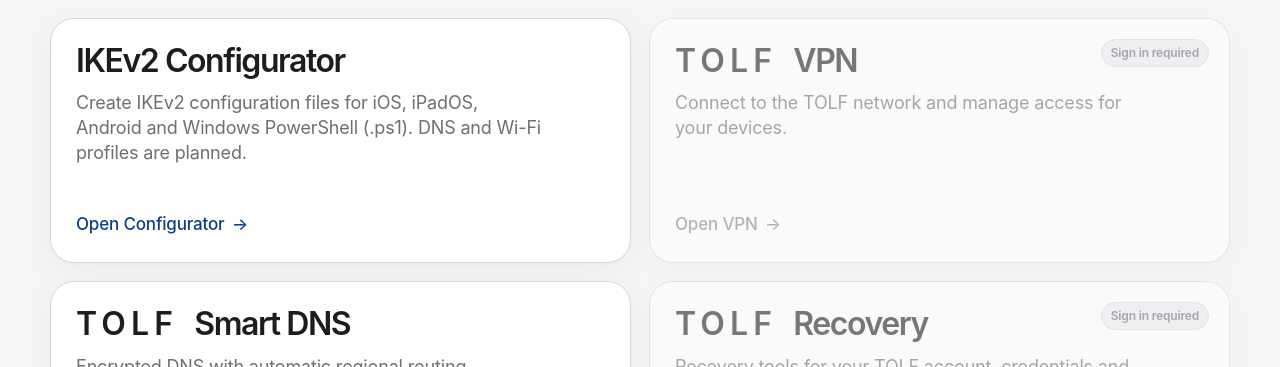
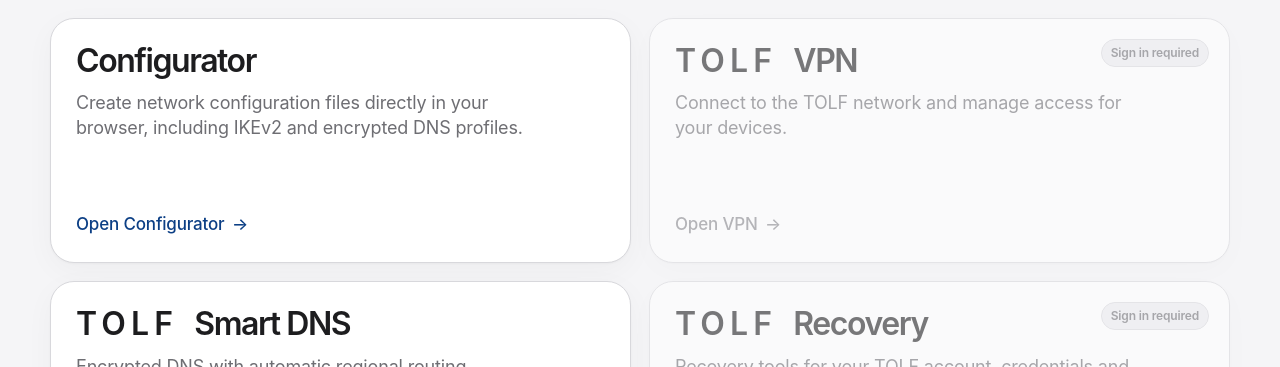
Before and after one commit to sia-tolf/tolf-is, a plain HTML site: page index.html in a window 1280 px wide. Shown: the part 733-1100 px from the top of the page. Drawn offline with Linux system fonts and the light colour scheme; no server answers.

Commit message:
Present Configurator as VPN and DNS tool (#2)

```diff
--- a/index.html
+++ b/index.html
@@ -203,7 +203,7 @@
 </div>
 <div class="product-grid">
 <article class="card"><h3>TOLF VPN</h3><p data-en="Connect to the TOLF network and manage access for your devices." data-lv="Pievienojieties TOLF tīklam un pārvaldiet piekļuvi savām ierīcēm." data-ru="Подключитесь к сети TOLF и управляйте доступом для своих устройств.">Connect to the TOLF network and manage access for your devices.</p><a class="card-link" data-en="Open VPN &lt;span class='arrow'&gt;→&lt;/span&gt;" data-lv="Atvērt VPN &lt;span class='arrow'&gt;→&lt;/span&gt;" data-route="vpn" data-ru="Открыть VPN &lt;span class='arrow'&gt;→&lt;/span&gt;" href="https://vpn.tolf.is/">Open VPN <span class="arrow">→</span></a></article>
-<article class="card"><h3 data-en="IKEv2 Configurator" data-lv="IKEv2 Configurator" data-ru="IKEv2 Configurator">IKEv2 Configurator</h3><p data-en="Create IKEv2 configuration files for iOS, iPadOS, Android and Windows PowerShell (.ps1). DNS and Wi-Fi profiles are planned." data-lv="Izveidojiet IKEv2 konfigurācijas failus iOS, iPadOS, Android un Windows PowerShell (.ps1). DNS un Wi-Fi profili ir plānoti." data-ru="Создавайте IKEv2-конфигурации для iOS, iPadOS, Android и Windows PowerShell (.ps1). Профили DNS и Wi-Fi планируются.">Create IKEv2 configuration files for iOS, iPadOS, Android and Windows PowerShell (.ps1). DNS and Wi-Fi profiles are planned.</p><a class="card-link" data-en="Open Configurator &lt;span class='arrow'&gt;→&lt;/span&gt;" data-lv="Atvērt konfiguratoru &lt;span class='arrow'&gt;→&lt;/span&gt;" data-route="configurator" data-ru="Открыть конфигуратор &lt;span class='arrow'&gt;→&lt;/span&gt;" href="https://config.tolf.is/">Open Configurator <span class="arrow">→</span></a></article>
+<article class="card"><h3 data-en="Configurator" data-lv="Configurator" data-ru="Configurator">Configurator</h3><p data-en="Create network configuration files directly in your browser, including IKEv2 and encrypted DNS profiles." data-lv="Izveidojiet tīkla konfigurācijas failus tieši pārlūkā, tostarp IKEv2 un šifrēta DNS profilus." data-ru="Создавайте сетевые конфигурации прямо в браузере, включая профили IKEv2 и зашифрованного DNS.">Create network configuration files directly in your browser, including IKEv2 and encrypted DNS profiles.</p><a class="card-link" data-en="Open Configurator &lt;span class='arrow'&gt;→&lt;/span&gt;" data-lv="Atvērt konfiguratoru &lt;span class='arrow'&gt;→&lt;/span&gt;" data-route="configurator" data-ru="Открыть конфигуратор &lt;span class='arrow'&gt;→&lt;/span&gt;" href="https://config.tolf.is/">Open Configurator <span class="arrow">→</span></a></article>
 <article class="card smart-dns-card" data-smart-dns-card><h3>TOLF Smart DNS</h3><p data-en="Encrypted DNS with automatic regional routing, personal devices and TOLF-managed settings." data-lv="Šifrēts DNS ar automātisku reģionālo maršrutēšanu, personīgajām ierīcēm un TOLF pārvaldītiem iestatījumiem." data-ru="Зашифрованный DNS с автоматической региональной маршрутизацией, персональными устройствами и настройками TOLF.">Encrypted DNS with automatic regional routing, personal devices and TOLF-managed settings.</p><span class="smart-dns-requirement" data-en="TOLF account required" data-lv="Nepieciešams TOLF konts" data-ru="Требуется аккаунт TOLF">TOLF account required</span><a class="card-link smart-dns-link" data-smart-dns-link data-en="Open Smart DNS &lt;span class='arrow'&gt;→&lt;/span&gt;" data-lv="Atvērt Smart DNS &lt;span class='arrow'&gt;→&lt;/span&gt;" data-ru="Открыть Smart DNS &lt;span class='arrow'&gt;→&lt;/span&gt;" href="#" aria-disabled="true" tabindex="-1">Open Smart DNS <span class="arrow">→</span></a></article>
 <article class="card"><h3>TOLF Recovery</h3><p data-en="Recovery tools for your TOLF account, credentials and trusted devices." data-lv="Atkopšanas rīki TOLF kontam, piekļuves datiem un uzticamām ierīcēm." data-ru="Восстановление доступа к аккаунту TOLF, учётным данным и доверенным устройствам.">Recovery tools for your TOLF account, credentials and trusted devices.</p><a class="card-link" data-en="Open Recovery &lt;span class='arrow'&gt;→&lt;/span&gt;" data-lv="Atvērt Recovery &lt;span class='arrow'&gt;→&lt;/span&gt;" data-route="recovery" data-ru="Открыть Recovery &lt;span class='arrow'&gt;→&lt;/span&gt;" href="#">Open Recovery <span class="arrow">→</span></a></article>
 </div>
```
